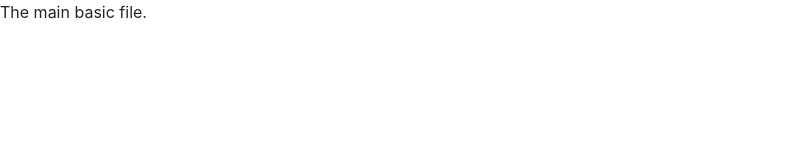
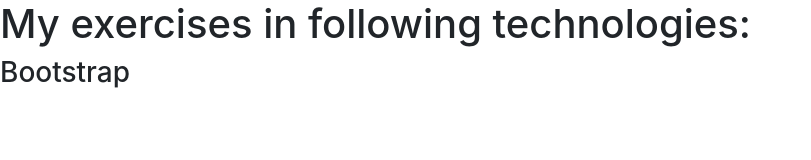
Before and after one commit to bruncik/WebCodingPractice, a plain HTML site: page init.html in a window 1280 px wide. Shown: the whole page, without its empty margins (0-811 px from the left). Drawn offline with nearby package versions, Linux system fonts and the light colour scheme.

Commit message:
first template

```diff
--- a/init.html
+++ b/init.html
@@ -10,7 +10,9 @@
 </head>
 <body>
 
-    The main basic file.
+    <h1>    My exercises in following technologies: </h1>
+
+    <h3>Bootstrap</h3>
 
     <script src="https://code.jquery.com/jquery-3.3.1.slim.min.js" integrity="sha384-q8i/X+965DzO0rT7abK41JStQIAqVgRVzpbzo5smXKp4YfRvH+8abtTE1Pi6jizo" crossorigin="anonymous"></script>
     <script src="https://cdnjs.cloudflare.com/ajax/libs/popper.js/1.14.7/umd/popper.min.js" integrity="sha384-UO2eT0CpHqdSJQ6hJty5KVphtPhzWj9WO1clHTMGa3JDZwrnQq4sF86dIHNDz0W1" crossorigin="anonymous"></script>
```
Also changed, not shown: 1 other file.
